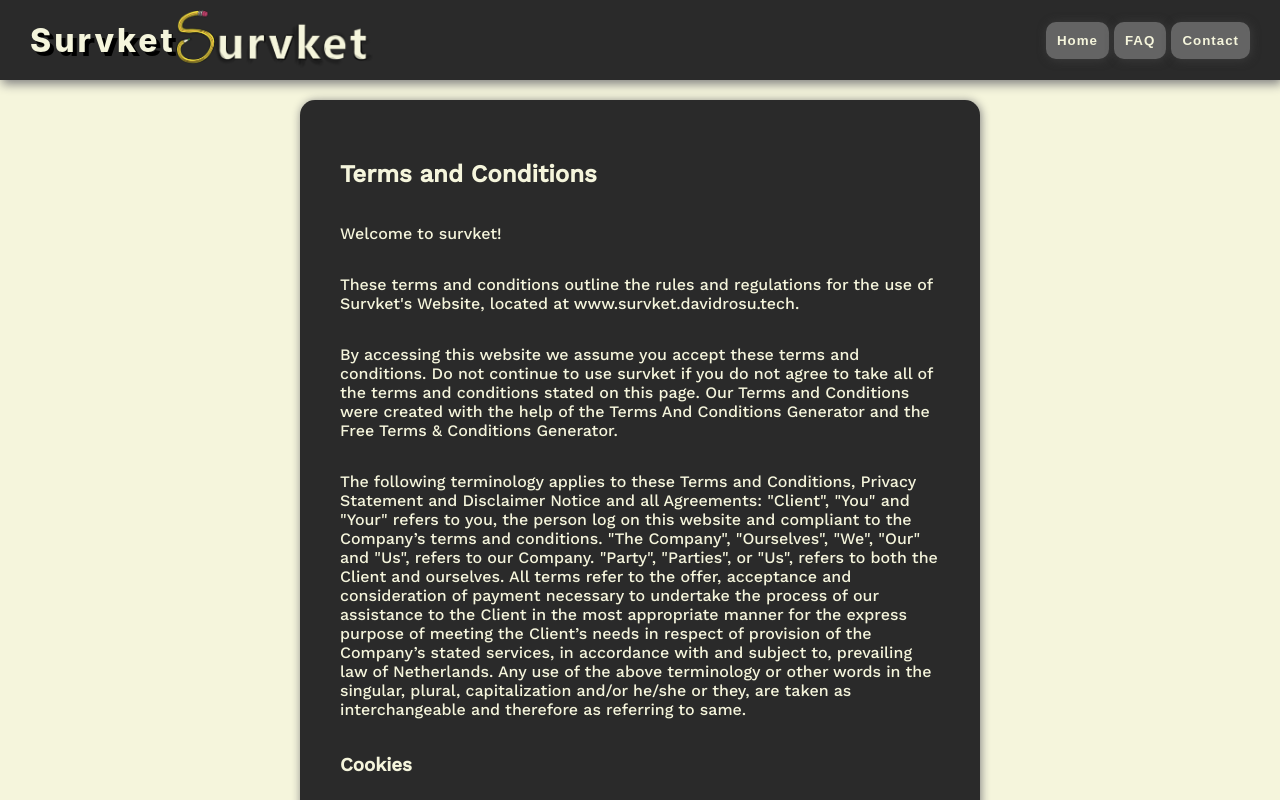
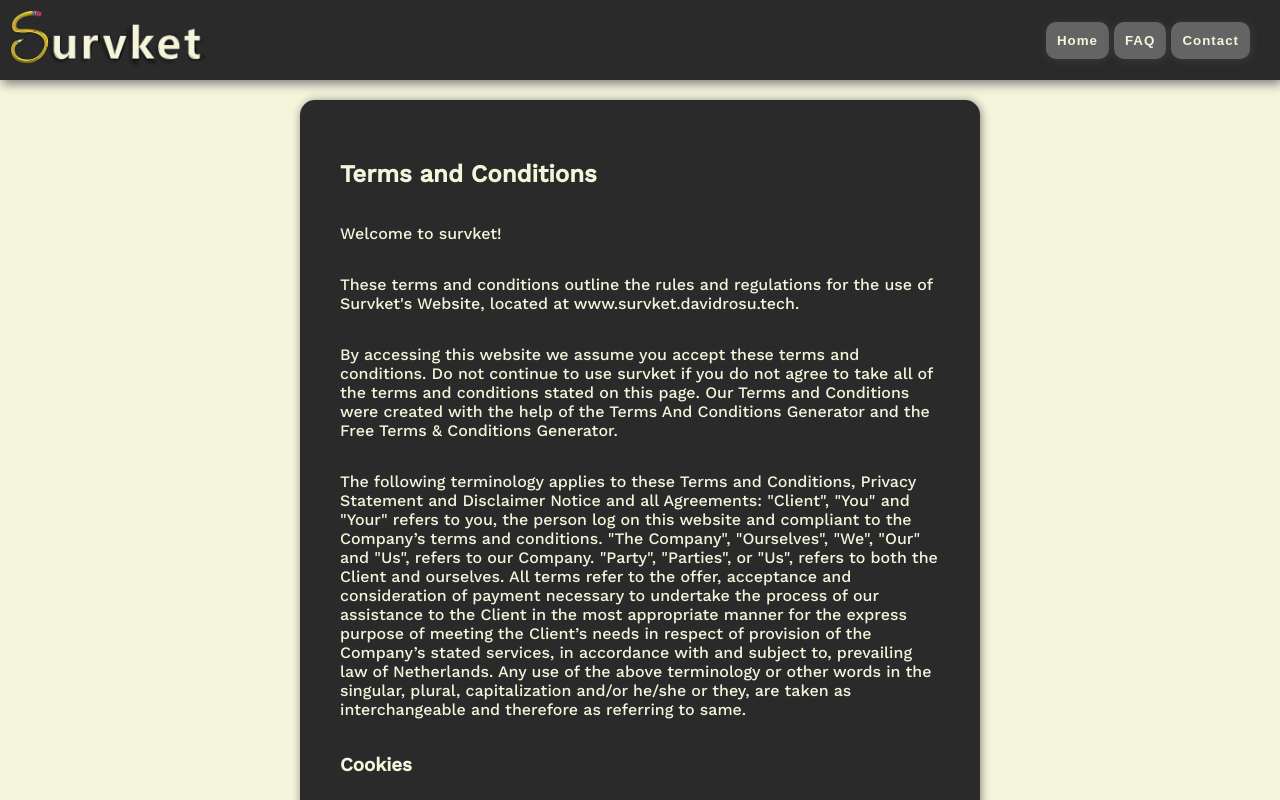
Before and after one commit to rosudavidg/survket, a React (Create React App) app in the folder frontend/: page / in a window 1280 px wide. Built offline with nearby package versions, Linux system fonts and the light colour scheme.

Commit message:
removed header title

```diff
--- a/frontend/src/Header.js
+++ b/frontend/src/Header.js
@@ -11,10 +11,7 @@
 
   return (
     <div className="header">
-      <div className="header-title" onClick={onClickTitle}>
-        Survket
-      </div>
-      <img src="logo.png" height="60" />
+      <img src="logo.png" height="60" onClick={onClickTitle} />
       <div className="header-nav">
         <Nav me={props.me} />
       </div>
```
